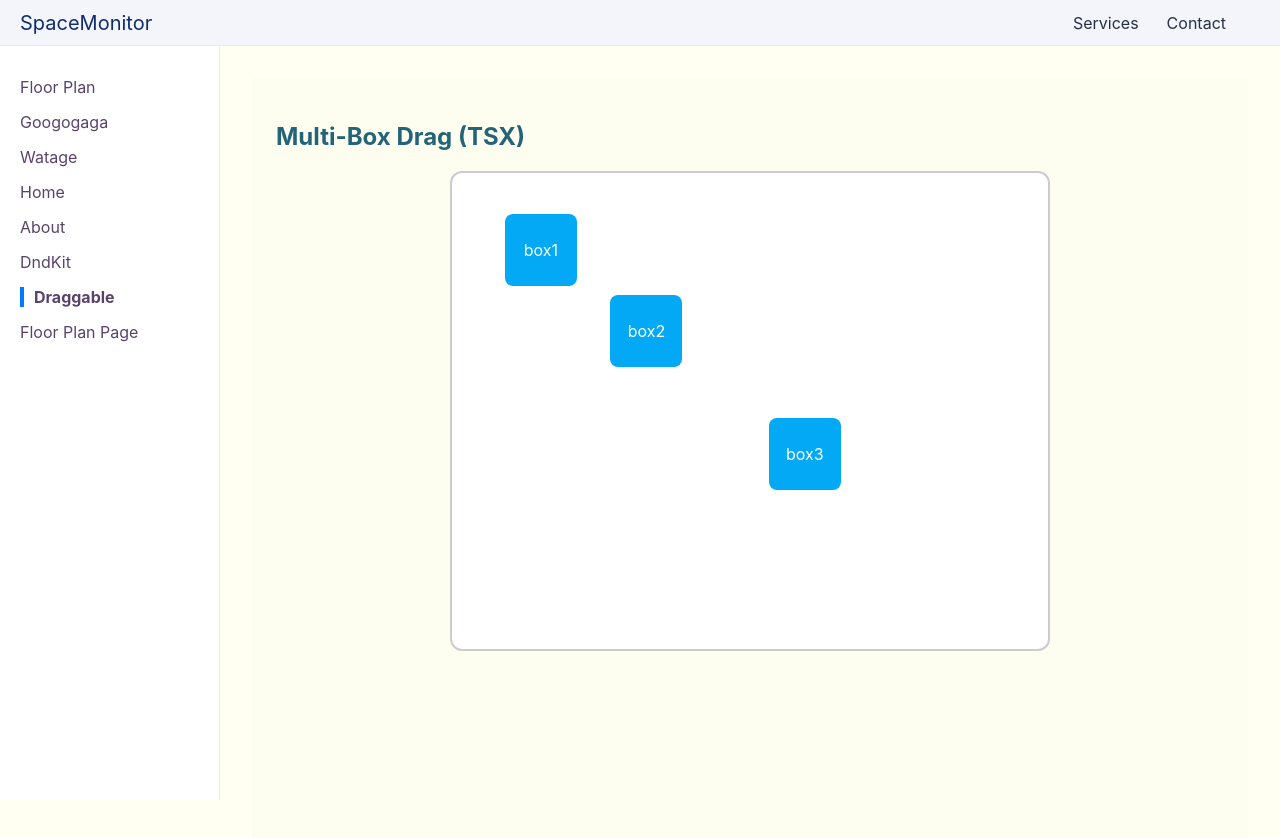
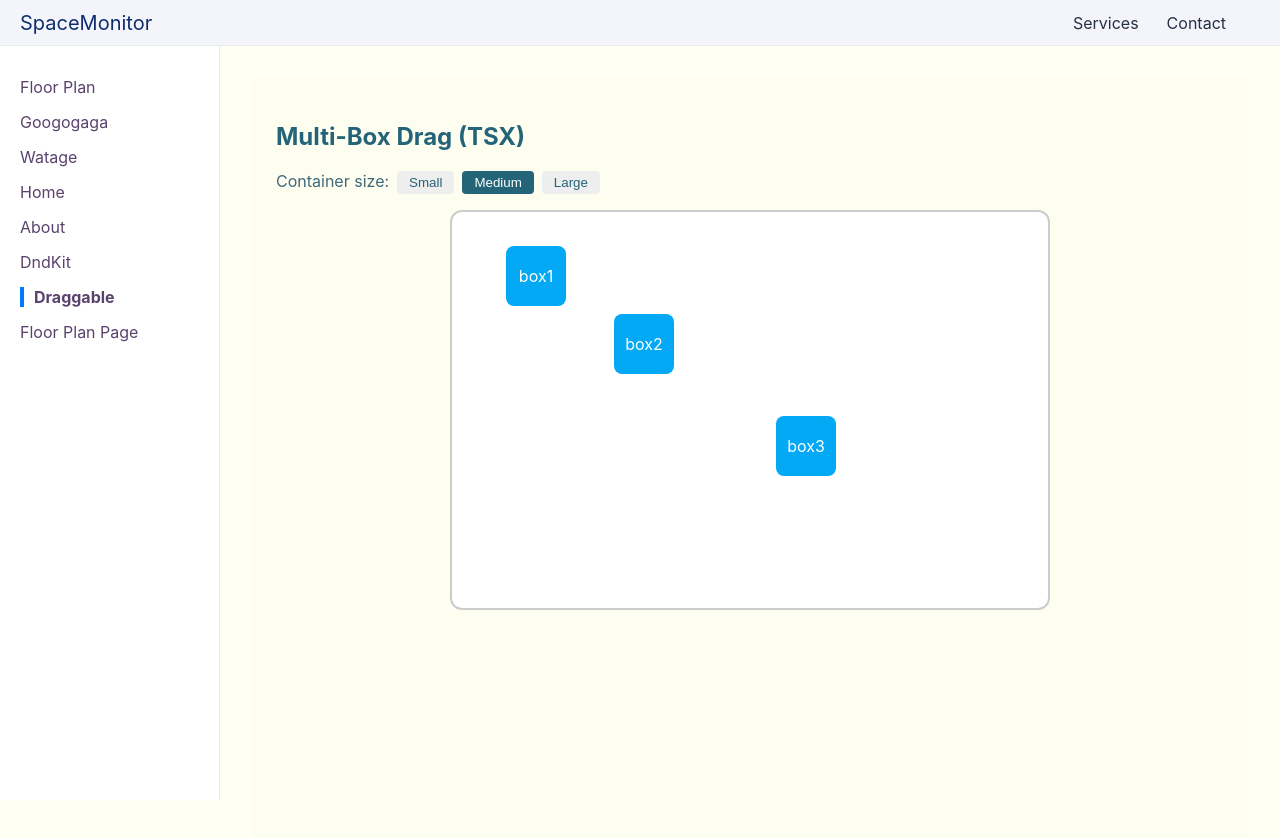
Before and after one commit to DearAubrielle/MonitorSpace, a React (Vite) app in the folder space-client-side/: page /draggable in a window 1280 px wide. Shown: the top 838 px of the page. Built offline with nearby package versions, Linux system fonts and the light colour scheme.

Commit message:
Container Preset

```diff
--- a/space-client-side/src/pages/Draggable.tsx
+++ b/space-client-side/src/pages/Draggable.tsx
@@ -20,8 +20,19 @@ interface DraggableBoxProps {
   containerHeight: number;
 }
 
+// Container size presets (width and height)
+const CONTAINER_SIZE_PRESETS = [
+  { label: "Small", width: 320, height: 240 },
+  { label: "Medium", width: 600, height: 400 },
+  { label: "Large", width: 900, height: 600 },
+];
+
 // Box size as a percentage of container size
 const BOX_SIZE_PERCENT = 0.15;
+
+// Minimum and maximum box size in pixels
+const MIN_BOX_SIZE = 10;
+const MAX_BOX_SIZE = 60;
 
 // Draggable box component
 const DraggableBox: React.FC<DraggableBoxProps> = ({
@@ -30,21 +41,24 @@ const DraggableBox: React.FC<DraggableBoxProps> = ({
   containerWidth,
   containerHeight,
 }) => {
-  // Make box size square based on the smallest side of the container
-  const boxSide = Math.min(containerWidth, containerHeight) * BOX_SIZE_PERCENT;
+  // Box size is always square, clamped between MIN_BOX_SIZE and MAX_BOX_SIZE
+  const boxSize = Math.max(
+    MIN_BOX_SIZE,
+    Math.min(Math.min(containerWidth, containerHeight) * BOX_SIZE_PERCENT, MAX_BOX_SIZE)
+  );
 
   const { attributes, listeners, setNodeRef, transform } = useDraggable({ id });
 
   // Convert percent to px for rendering
-  const left = position.x * (containerWidth - boxSide);
-  const top = position.y * (containerHeight - boxSide);
+  const left = position.x * (containerWidth - boxSize);
+  const top = position.y * (containerHeight - boxSize);
 
   const style: React.CSSProperties = {
     position: "absolute",
     top,
     left,
-    width: boxSide,
-    height: boxSide,
+    width: boxSize,
+    height: boxSize,
     backgroundColor: "#03A9F4",
     color: "white",
     display: "flex",
@@ -68,6 +82,9 @@ const DraggableBox: React.FC<DraggableBoxProps> = ({
 export default function Draggable() {
   const containerRef = useRef<HTMLDivElement | null>(null);
 
+  // State for selected container size preset
+  const [containerSizePreset, setContainerSizePreset] = useState(CONTAINER_SIZE_PRESETS[1]);
+
   // Store positions as percentages
   const [boxes, setBoxes] = useState<Record<string, PercentPosition>>({
     box1: { x: 0.1, y: 0.1 },
@@ -75,16 +92,28 @@ export default function Draggable() {
     box3: { x: 0.6, y: 0.6 },
   });
 
-  const [containerSize, setContainerSize] = useState({ width: 600, height: 480 });
+  // Track container width and height from preset
+  const [containerSize, setContainerSize] = useState({
+    width: containerSizePreset.width,
+    height: containerSizePreset.height,
+  });
 
-  // Update container size on resize
+  // Update container size when preset changes
+  useEffect(() => {
+    setContainerSize({
+      width: containerSizePreset.width,
+      height: containerSizePreset.height,
+    });
+  }, [containerSizePreset]);
+
+  // Optionally, update width on window resize if you want
   useEffect(() => {
     function updateSize() {
       if (containerRef.current) {
-        setContainerSize({
-          width: containerRef.current.offsetWidth,
-          height: containerRef.current.offsetHeight,
-        });
+        setContainerSize((prev) => ({
+          ...prev,
+          width: containerRef.current?.offsetWidth ?? prev.width,
+        }));
       }
     }
     updateSize();
@@ -98,29 +127,29 @@ export default function Draggable() {
     const container = containerRef.current;
     if (!container) return;
 
-    const containerWidth = container.offsetWidth;
-    const containerHeight = container.offsetHeight;
+    const containerWidth = containerSize.width;
+    const containerHeight = containerSize.height;
 
     // Use square box size for calculations
-    const boxSide = Math.min(containerWidth, containerHeight) * BOX_SIZE_PERCENT;
+    const boxSize = Math.min(containerWidth, containerHeight) * BOX_SIZE_PERCENT;
 
     const current = boxes[id];
     if (!current) return;
 
     // Convert percent to px
-    const currentX = current.x * (containerWidth - boxSide);
-    const currentY = current.y * (containerHeight - boxSide);
+    const currentX = current.x * (containerWidth - boxSize);
+    const currentY = current.y * (containerHeight - boxSize);
 
     let newX = currentX + delta.x;
     let newY = currentY + delta.y;
 
     // Clamp to stay inside container
-    newX = Math.max(0, Math.min(newX, containerWidth - boxSide));
-    newY = Math.max(0, Math.min(newY, containerHeight - boxSide));
+    newX = Math.max(0, Math.min(newX, containerWidth - boxSize));
+    newY = Math.max(0, Math.min(newY, containerHeight - boxSize));
 
     // Convert back to percent
-    const percentX = (containerWidth - boxSide) === 0 ? 0 : newX / (containerWidth - boxSide);
-    const percentY = (containerHeight - boxSide) === 0 ? 0 : newY / (containerHeight - boxSide);
+    const percentX = (containerWidth - boxSize) === 0 ? 0 : newX / (containerWidth - boxSize);
+    const percentY = (containerHeight - boxSize) === 0 ? 0 : newY / (containerHeight - boxSize);
 
     setBoxes((prev) => ({
       ...prev,
@@ -131,18 +160,39 @@ export default function Draggable() {
   return (
     <div style={{ padding: 24, background: "#fefef0", minHeight: "100vh" }}>
       <h2 style={{ color: "#236478" }}>Multi-Box Drag (TSX)</h2>
+      <div style={{ marginBottom: 16 }}>
+        <span style={{ marginRight: 8 }}>Container size:</span>
+        {CONTAINER_SIZE_PRESETS.map((preset) => (
+          <button
+            key={preset.label}
+            style={{
+              marginRight: 8,
+              padding: "4px 12px",
+              background: containerSizePreset.label === preset.label ? "#236478" : "#eee",
+              color: containerSizePreset.label === preset.label ? "#fff" : "#236478",
+              border: "none",
+              borderRadius: 4,
+              cursor: "pointer",
+            }}
+            onClick={() => setContainerSizePreset(preset)}
+          >
+            {preset.label}
+          </button>
+        ))}
+      </div>
       <div
         ref={containerRef}
         style={{
           position: "relative",
-          width: "100%",
-          maxWidth: 600,
-          aspectRatio: "5 / 4",
+          width: containerSize.width,
+          height: containerSize.height,
+          maxWidth: "100%",
           border: "2px solid #ccc",
           borderRadius: 12,
           backgroundColor: "#fff",
           overflow: "hidden",
           margin: "0 auto",
+          transition: "width 0.3s, height 0.3s",
         }}
       >
         <DndContext onDragEnd={handleDragEnd}>
```
